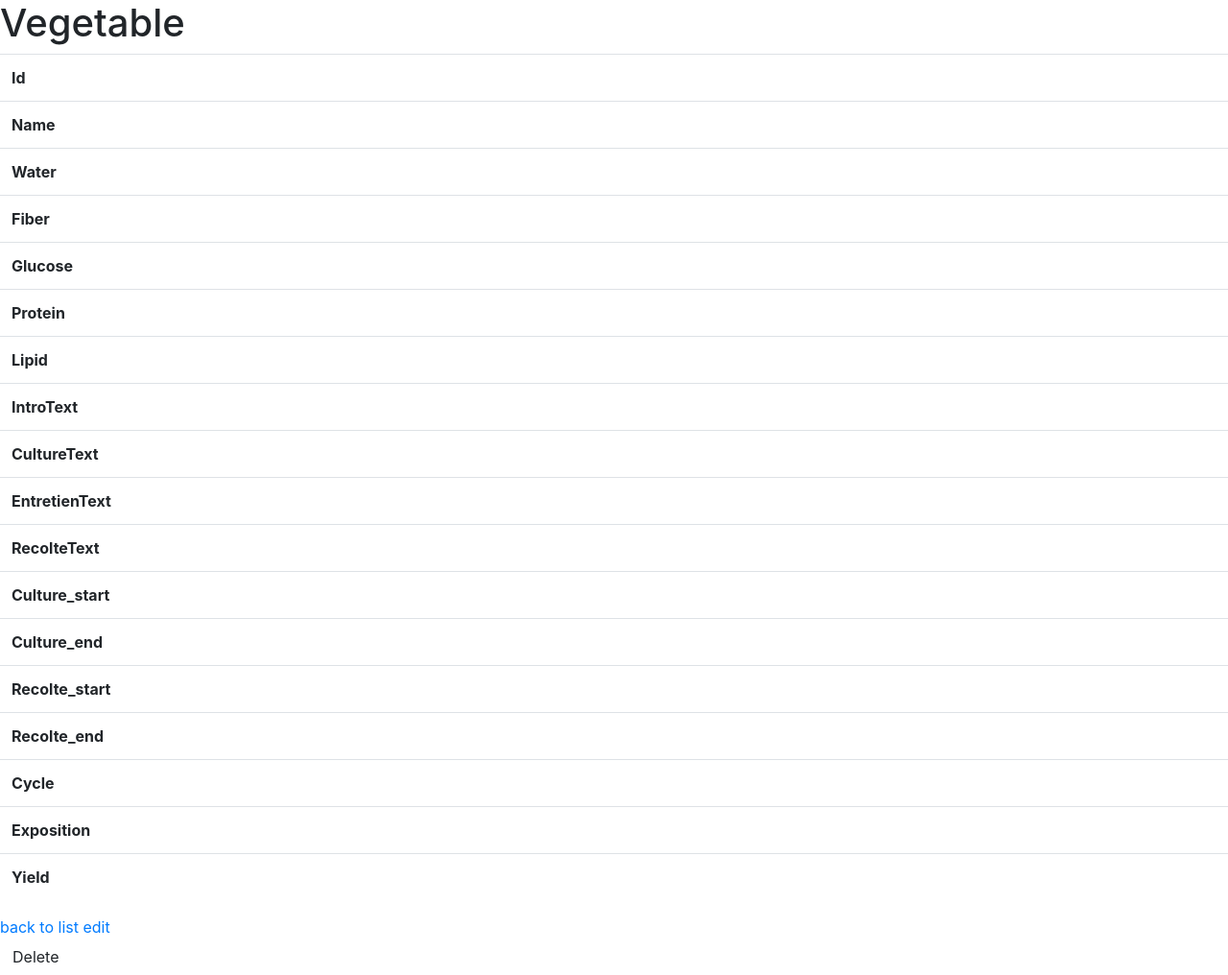
After one commit to RomainDreidemy/web3-project-api, a Symfony app: template templates/vegetable/show.html.twig in a window 1280 px wide. The commit adds this page. Shown: the whole page at 96% size. Run offline with Twig, Linux system fonts and the light colour scheme; the template is opened without the code that fills it, so the values that code supplies are empty; some libraries are stand-ins or nearby versions.

Commit message:
> Adding vegetable doc

```diff
--- a/src/Entity/Familly.php
+++ b/src/Entity/Familly.php
@@ -200,4 +200,9 @@ class Familly
 
         return $this;
     }
+
+    public function __invoke(): array
+    {
+        return $this->name;
+    }
 }
--- a/src/Entity/Vegetable.php
+++ b/src/Entity/Vegetable.php
@@ -372,4 +372,9 @@ class Vegetable
 
         return $this;
     }
+
+//    public function __invoke(): array
+//    {
+//        return $this->getFamily()->getName();
+//    }
 }
--- /dev/null
+++ b/templates/vegetable/_delete_form.html.twig
@@ -0,0 +1,4 @@
+<form method="post" action="{{ path('vegetable_delete', {'id': vegetable.id}) }}" onsubmit="return confirm('Are you sure you want to delete this item?');">
+    <input type="hidden" name="_token" value="{{ csrf_token('delete' ~ vegetable.id) }}">
+    <button class="btn">Delete</button>
+</form>
--- /dev/null
+++ b/templates/vegetable/_form.html.twig
@@ -0,0 +1,4 @@
+{{ form_start(form) }}
+    {{ form_widget(form) }}
+    <button class="btn">{{ button_label|default('Save') }}</button>
+{{ form_end(form) }}
--- /dev/null
+++ b/templates/vegetable/show.html.twig
@@ -0,0 +1,90 @@
+{% extends 'base.html.twig' %}
+
+{% block title %}Vegetable{% endblock %}
+
+{% block body %}
+    <h1>Vegetable</h1>
+
+    <table class="table">
+        <tbody>
+            <tr>
+                <th>Id</th>
+                <td>{{ vegetable.id }}</td>
+            </tr>
+            <tr>
+                <th>Name</th>
+                <td>{{ vegetable.name }}</td>
+            </tr>
+            <tr>
+                <th>Water</th>
+                <td>{{ vegetable.water }}</td>
+            </tr>
+            <tr>
+                <th>Fiber</th>
+                <td>{{ vegetable.fiber }}</td>
+            </tr>
+            <tr>
+                <th>Glucose</th>
+                <td>{{ vegetable.glucose }}</td>
+            </tr>
+            <tr>
+                <th>Protein</th>
+                <td>{{ vegetable.protein }}</td>
+            </tr>
+            <tr>
+                <th>Lipid</th>
+                <td>{{ vegetable.lipid }}</td>
+            </tr>
+            <tr>
+                <th>IntroText</th>
+                <td>{{ vegetable.introText }}</td>
+            </tr>
+            <tr>
+                <th>CultureText</th>
+                <td>{{ vegetable.cultureText }}</td>
+            </tr>
+            <tr>
+                <th>EntretienText</th>
+                <td>{{ vegetable.entretienText }}</td>
+            </tr>
+            <tr>
+                <th>RecolteText</th>
+                <td>{{ vegetable.recolteText }}</td>
+            </tr>
+            <tr>
+                <th>Culture_start</th>
+                <td>{{ vegetable.cultureStart }}</td>
+            </tr>
+            <tr>
+                <th>Culture_end</th>
+                <td>{{ vegetable.cultureEnd }}</td>
+            </tr>
+            <tr>
+                <th>Recolte_start</th>
+                <td>{{ vegetable.recolteStart }}</td>
+            </tr>
+            <tr>
+                <th>Recolte_end</th>
+                <td>{{ vegetable.recolteEnd }}</td>
+            </tr>
+            <tr>
+                <th>Cycle</th>
+                <td>{{ vegetable.cycle }}</td>
+            </tr>
+            <tr>
+                <th>Exposition</th>
+                <td>{{ vegetable.exposition }}</td>
+            </tr>
+            <tr>
+                <th>Yield</th>
+                <td>{{ vegetable.yield }}</td>
+            </tr>
+        </tbody>
+    </table>
+
+    <a href="{{ path('vegetable_index') }}">back to list</a>
+
+    <a href="{{ path('vegetable_edit', {'id': vegetable.id}) }}">edit</a>
+
+    {{ include('vegetable/_delete_form.html.twig') }}
+{% endblock %}
```
Also changed, not shown: src/Controller/Crud/VegetableController.php (added, +82 -0 lines), src/Form/VegetableType.php (added, +42 -0 lines), templates/dashboard/index.html.twig (+8 -0 lines), templates/vegetable/edit.html.twig (added, +13 -0 lines), templates/vegetable/index.html.twig (added, +67 -0 lines), templates/vegetable/new.html.twig (added, +11 -0 lines).
